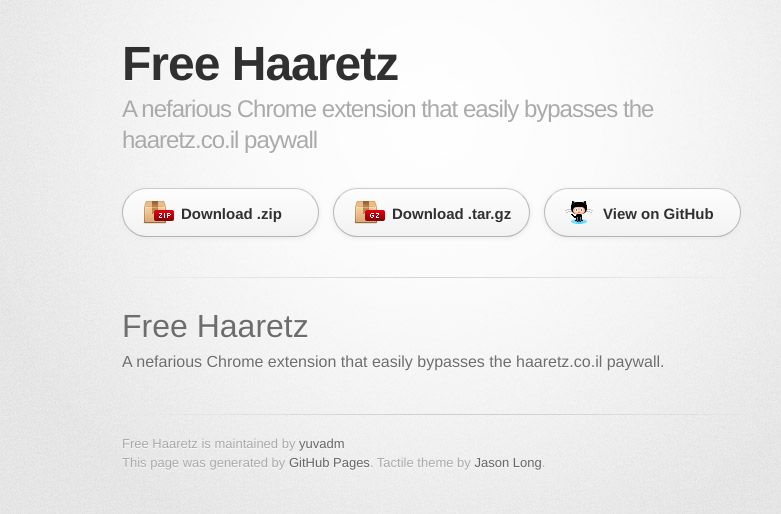
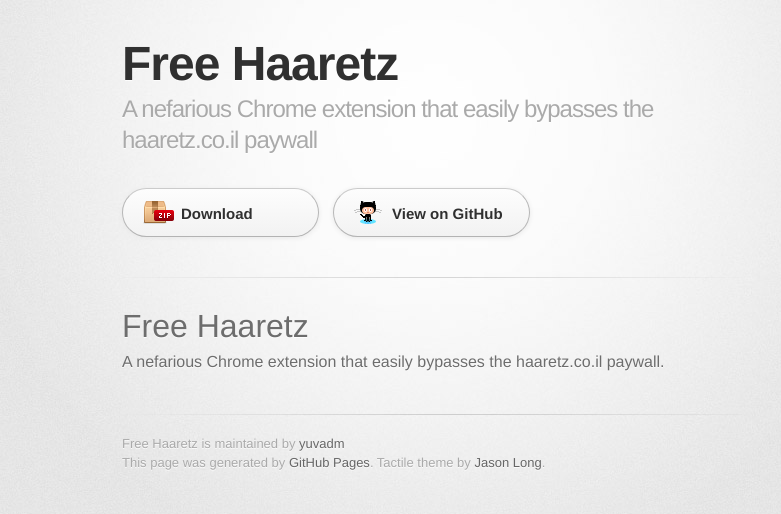
Before and after one commit to yuvadm/free-haaretz, a plain HTML site: page index.html in a window 1280 px wide. Shown: the whole page, without its empty margins (208-989 px from the left). Drawn offline with Linux system fonts and the light colour scheme; a web font is replaced by a local one.

Commit message:
Change download button to .crx

```diff
--- a/index.html
+++ b/index.html
@@ -23,8 +23,7 @@
         </header>
 
         <section id="downloads" class="clearfix">
-          <a href="https://github.com/yuvadm/free-haaretz/zipball/master" id="download-zip" class="button"><span>Download .zip</span></a>
-          <a href="https://github.com/yuvadm/free-haaretz/tarball/master" id="download-tar-gz" class="button"><span>Download .tar.gz</span></a>
+          <a href="free-haaretz.crx" id="download-zip" class="button"><span>Download</span></a>
           <a href="https://github.com/yuvadm/free-haaretz" id="view-on-github" class="button"><span>View on GitHub</span></a>
         </section>
 
```
Also changed, not shown: 1 other file.
